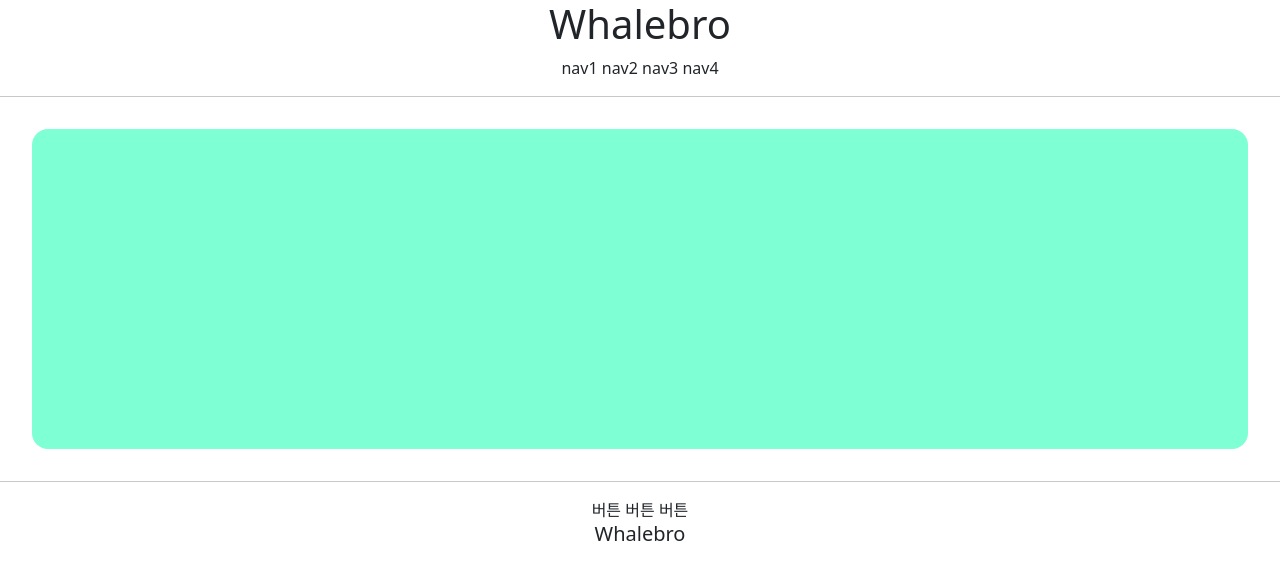
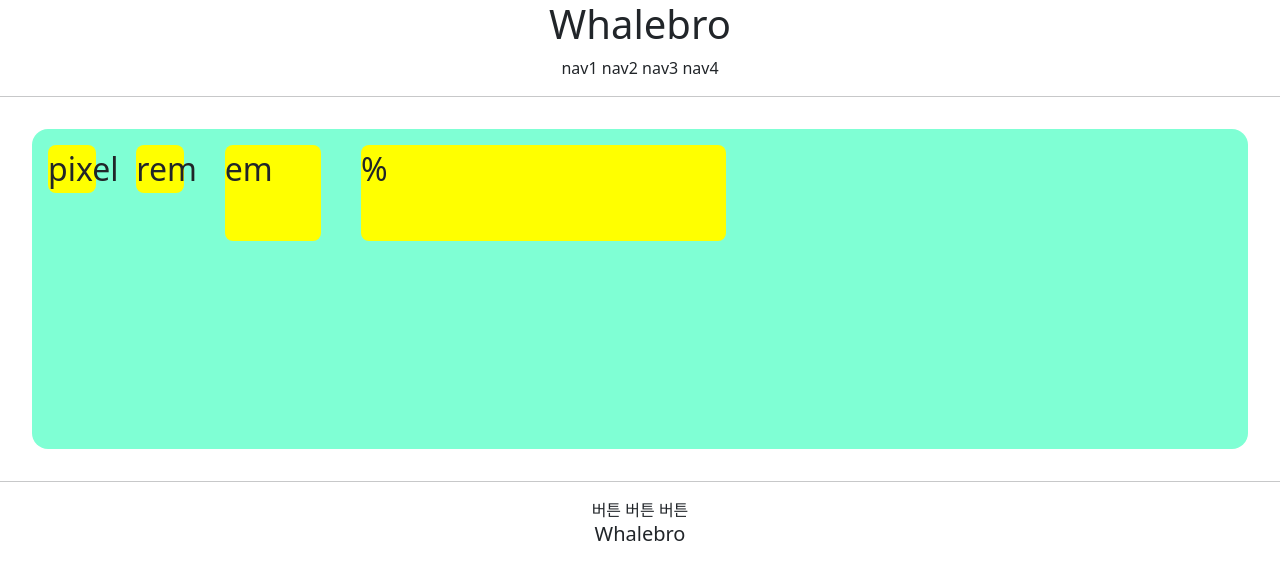
Before and after one commit to tkxksdl2/gis_copy, a Django app: page /accounts/hello_world/ in a window 1280 px wide. Shown: the top 580 px of the page. Run offline with Django 3.2, Linux system fonts and the light colour scheme; parts of the project's set-up code (start-up, migrations or seed data) failed here and were passed over.

Commit message:
gis 07/08 6ban reupload practice 1. visual enhancement

```diff
--- a/accountapp/templates/accountapp/hello_world.html
+++ b/accountapp/templates/accountapp/hello_world.html
@@ -1,6 +1,24 @@
 {% extends 'base.html' %}
 {% block content %}
-<div style="height: 20rem; background-color: aquamarine; margin: 2rem; border-radius: 1rem;">
+<div style="height: 20rem; background-color: aquamarine; margin: 2rem; border-radius: 1rem; font-size:2rem;">
+
+<style>
+    .testing{
+        background-color: yellow;
+        margin: 1rem;
+        height:48px;
+        width: 48px;
+        border-radius: .5rem;
+        display: inline-block;
+
+    }
+</style>
+
+
+        <div class="testing" style="height: 48px; width:48px; ">pixel </div>
+        <div class="testing" style="height: 3rem; width:3rem; ">rem </div>
+        <div class="testing" style="height: 3em; width:3em; ">em </div>
+        <div class="testing" style="height: 30%; width:30%; ">% </div>
 
 </div>
 {% endblock %}
```
